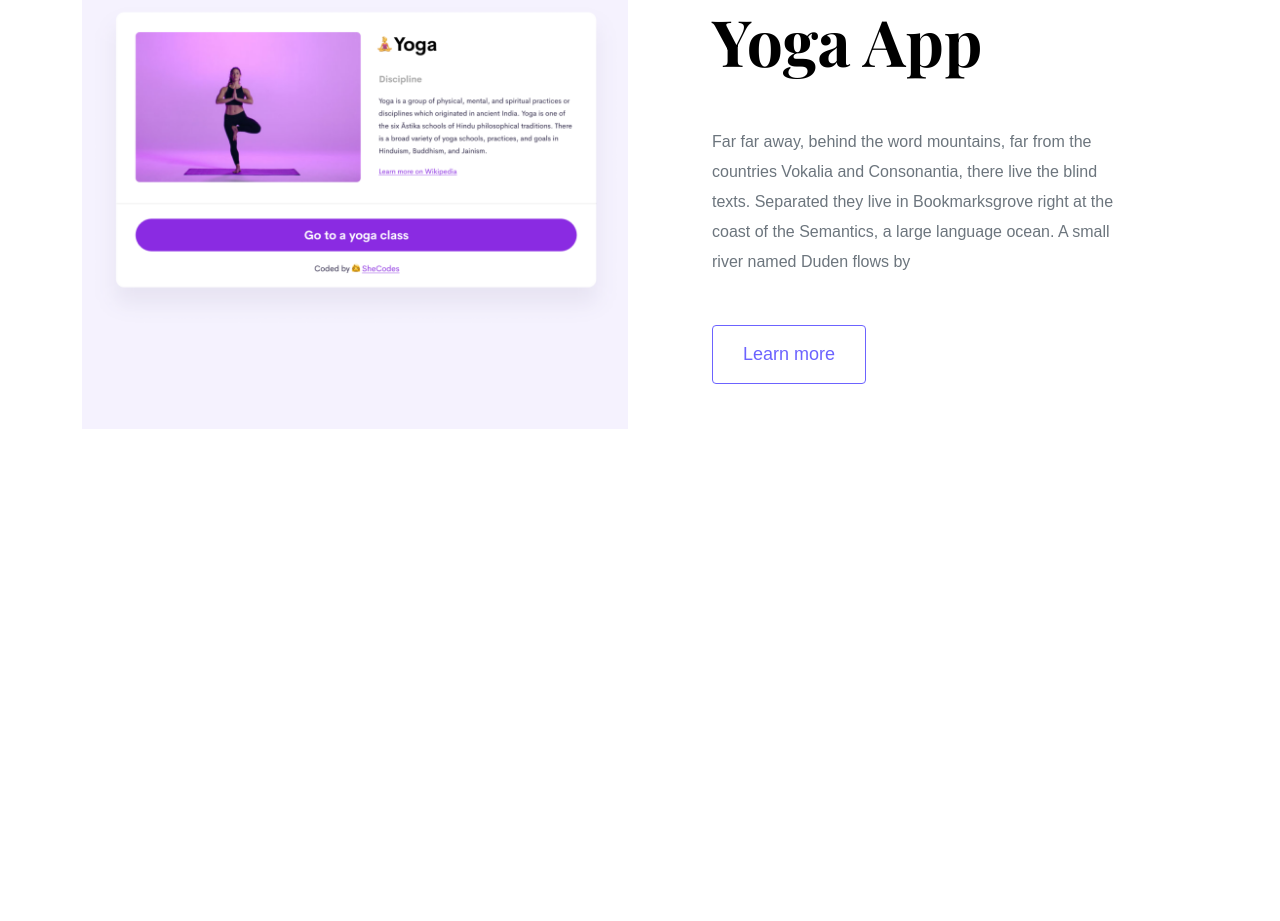
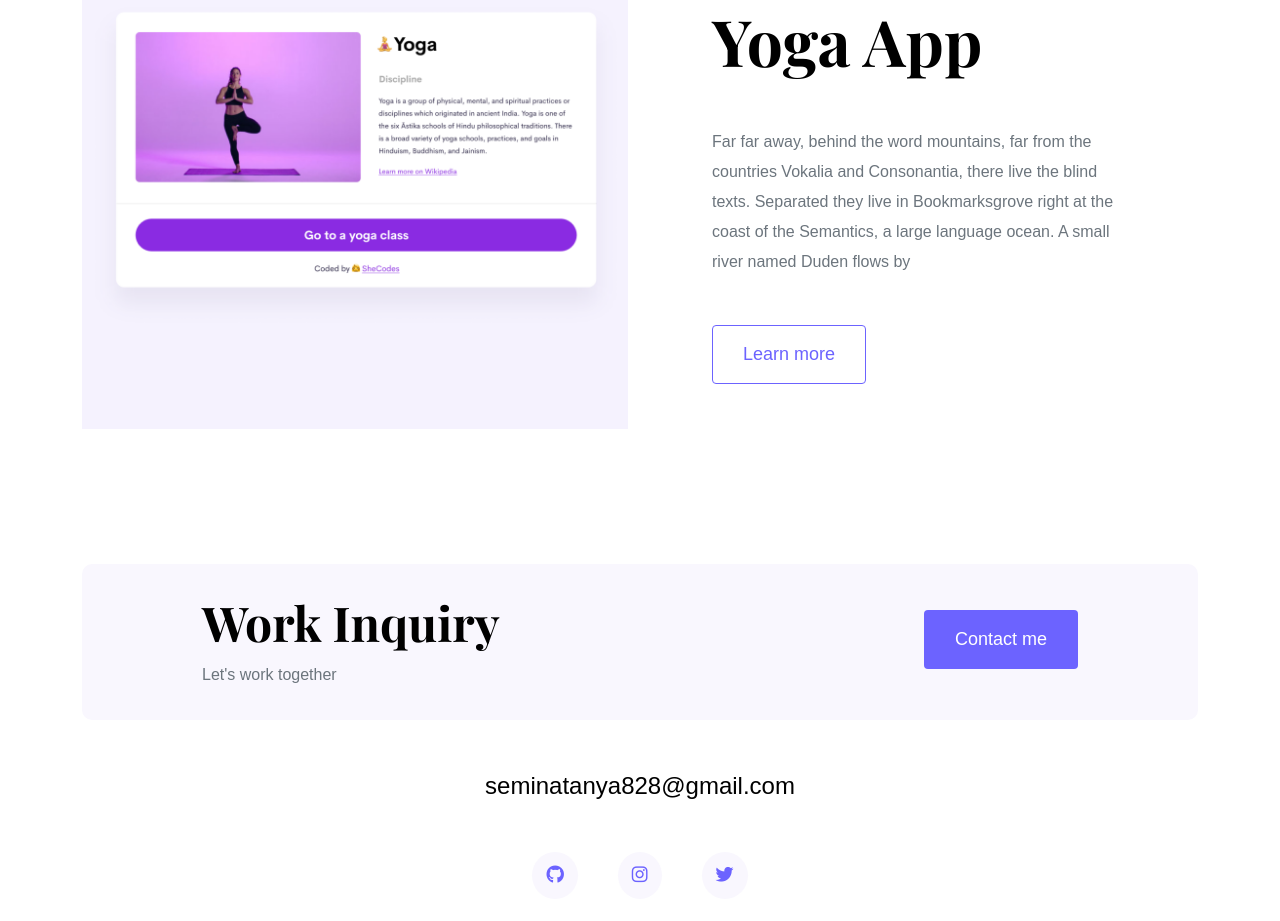
Before and after one commit to Tasupr/portfolio-project, a plain HTML site: page index.html in a window 1280 px wide. Shown: the part 2310-3231 px from the top of the page. Before the commit the page ends 2814 px from the top, so only its background shows below. Drawn offline with nearby package versions, Linux system fonts and the light colour scheme.

Commit message:
Add a footer

```diff
--- a/index.html
+++ b/index.html
@@ -118,6 +118,33 @@
           </div>
         </div>
       </div>
+      <footer>
+        <div class="contact-box justify-content-between mb-5 d-none d-md-flex">
+          <div>
+            <h4>Work Inquiry</h4>
+            <p class="text-muted">Let's work together</p>
+          </div>
+          <div>
+            <a href="" class="btn btn-branding mt-3"> Contact me </a>
+          </div>
+        </div>
+        <div class="d-flex justify-content-center mb-5">
+          <a href="mailto:seminatanya828@gmail.com" class="email-link">
+            seminatanya828@gmail.com
+          </a>
+        </div>
+        <div class="social-links d-flex justify-content-center">
+          <a href="https://www.github.com/Tasupr" target="_blank">
+            <i class="fab fa-github"></i>
+          </a>
+          <a href="https://www.instragram.com/Tasupr" target="_blank">
+            <i class="fab fa-instagram"></i>
+          </a>
+          <a href="https://www.twitter.com/Tasupr" target="_blank">
+            <i class="fab fa-twitter"></i>
+          </a>
+        </div>
+      </footer>
     </div>
   </body>
 </html>
--- a/styles/portfolio.css
+++ b/styles/portfolio.css
@@ -27,6 +27,10 @@ h1 {
 
 h2 {
     font-size: 64px;
+}
+
+h4 {
+    font-size: 48px;
 }
 
 p {
@@ -137,14 +141,57 @@ nav li.active a {
     color: var(--branding-color);
 }
 
+footer {
+    margin: 60px 0;
+}
+
+footer .contact-box {
+    background: var(--secondary-color);
+    padding: 30px 120px;
+    border-radius: 10px;
+}
+
+footer .contact-box p {
+    margin: 0;
+}
+
+footer .email-link {
+    text-decoration: none;
+    color: black;
+    font-size: 24px;
+}
+
+footer .email-link:hover {
+    color: var(--branding-color);
+}
+
+footer .social-links a {
+    margin: 0 20px;
+    color: var(--branding-color);
+    background: var(--secondary-color);
+    padding: 10px 14px;
+    border-radius: 50%;
+    font-size: 18px;
+    transition: all 100ms ease-in-out;
+}
+
+footer .social-links a:hover {
+    color: white;
+    background: var(--branding-color);
+}
+
 @media (max-width: 900px) {
     h1 {
         font-size: 44px;
-        line-height: 56px;
+        line-height: 1.5;
     }
 
     h2 {
         font-size: 44px;
+    }
+
+    h4 {
+        font-size: 26px;
     }
 
     .hero {
```
